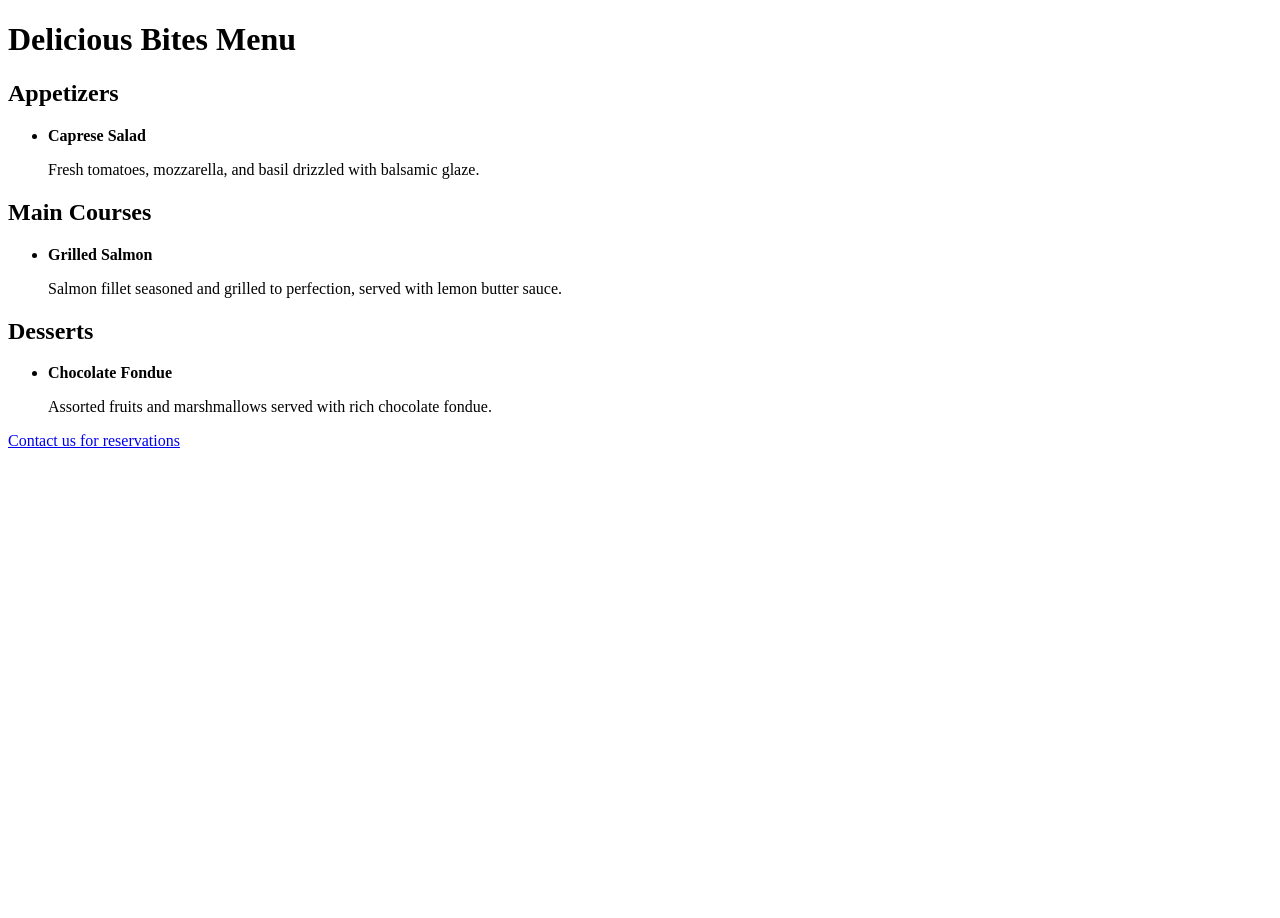
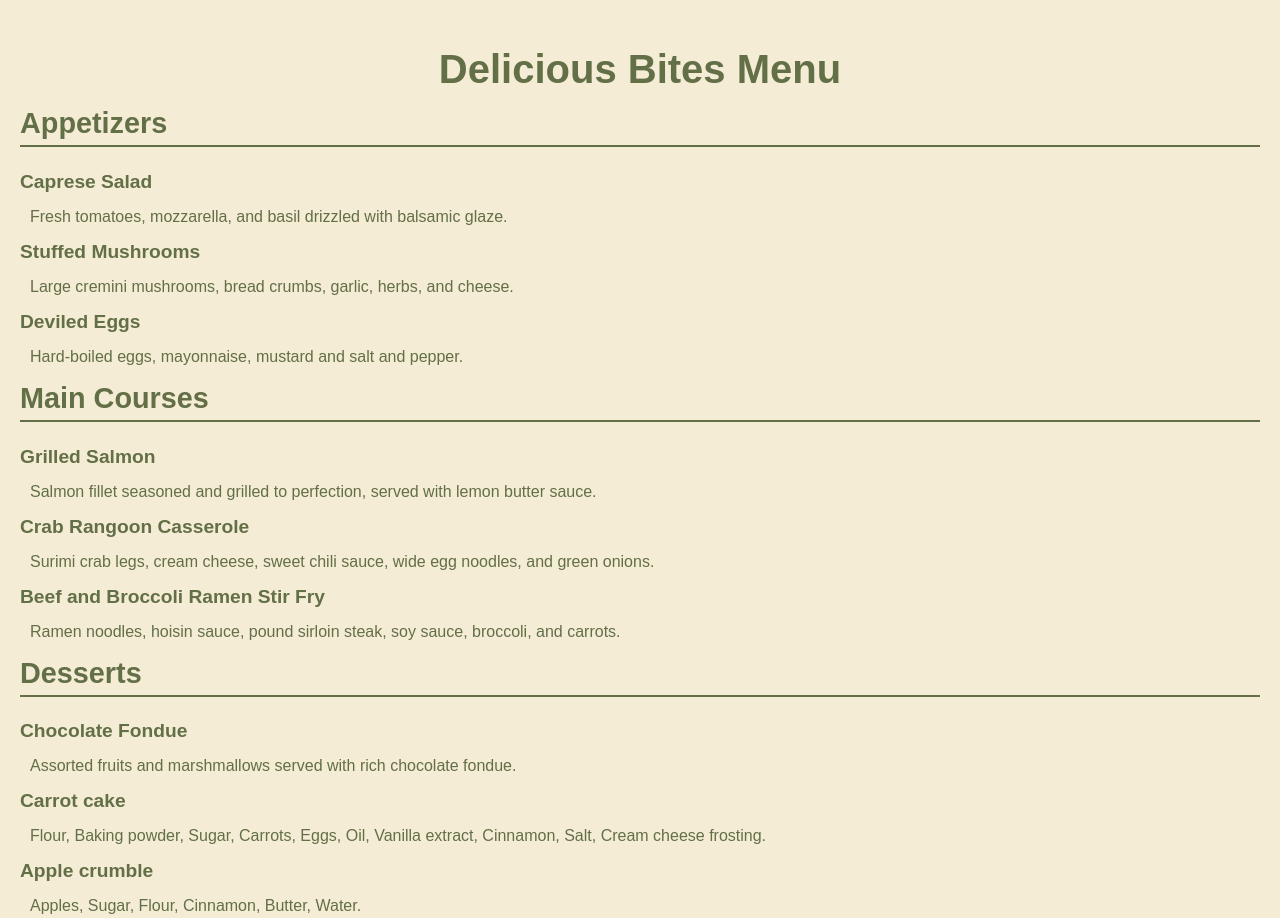
Before and after one commit to CDenn03/html_menu, a plain HTML site: page index.html in a window 1280 px wide. Shown: the top 918 px of the page. Before the commit the page ends 800 px from the top, so only its background shows below. Drawn offline with Linux system fonts and the light colour scheme.

Commit message:
Submission ready

```diff
--- a/index.html
+++ b/index.html
@@ -3,6 +3,7 @@
 <head>
   <meta charset="UTF-8">
   <meta name="viewport" content="width=device-width, initial-scale=1.0">
+  <link rel="stylesheet" href="styles.css">
 <title>Delicious Bites Menu</title>
 </head>
 <body>
@@ -13,6 +14,14 @@
       <strong>Caprese Salad</strong>
       <p>Fresh tomatoes, mozzarella, and basil drizzled with balsamic glaze.</p>
     </li>
+    <li>
+      <strong>Stuffed Mushrooms</strong>
+      <p>Large cremini mushrooms, bread crumbs, garlic, herbs, and cheese.</p>
+    </li>
+    <li>
+      <strong>Deviled Eggs</strong>
+      <p>Hard-boiled eggs, mayonnaise, mustard and salt and pepper.</p>
+    </li>
     <!-- Add two more appetizer items with descriptions -->
    </ul>
   <h2>Main Courses</h2>
@@ -20,6 +29,14 @@
      <li>
       <strong>Grilled Salmon</strong>
        <p>Salmon fillet seasoned and grilled to perfection, served with lemon butter sauce.</p>
+     </li>
+     <li>
+      <strong>Crab Rangoon Casserole</strong>
+       <p>Surimi crab legs, cream cheese, sweet chili sauce, wide egg noodles, and green onions.</p>
+     </li>
+     <li>
+      <strong>Beef and Broccoli Ramen Stir Fry</strong>
+       <p>Ramen noodles, hoisin sauce, pound sirloin steak, soy sauce, broccoli, and carrots.</p>
      </li>
    <!-- Add two more main course items with descriptions -->
    </ul>
@@ -29,6 +46,14 @@
         <strong>Chocolate Fondue</strong>
        <p>Assorted fruits and marshmallows served with rich chocolate fondue.</p>
     </li>
+      <li>
+        <strong>Carrot cake</strong>
+       <p>Flour, Baking powder, Sugar, Carrots, Eggs, Oil, Vanilla extract, Cinnamon, Salt, Cream cheese frosting.</p>
+    </li>
+      <li>
+        <strong>Apple crumble</strong>
+       <p>Apples, Sugar, Flour, Cinnamon, Butter, Water.</p>
+    </li>
     <!-- Add two more dessert items with descriptions -->
   </ul>
    <p><a href="contact.html">Contact us for reservations</a></p>
--- /dev/null
+++ b/styles.css
@@ -0,0 +1,75 @@
+:root {
+  --primary-color: #414f25;
+  --secondary-color: #DDA853;
+  --accent-color: #decdc3;
+  --background-color: #F5ECD5;
+  --text-color: #626F47;
+  --heading-color: #626F47;
+  --link-color: #DDA853;
+  --heading-color-secondary: #DDA853;
+}
+/* Body styling */
+body {
+  background-color: var(--background-color);
+  font-family: 'Poppins', sans-serif;
+  margin: 0;
+  padding: 20px;
+  color: var(--text-color);
+}
+/* Headings */
+h1 {
+  text-align: center;
+  color: var(--heading-color);
+  font-size: 2.5em;
+  margin-bottom: 5px;
+}
+
+h2 {
+  color: var(--heading-color);
+  font-size: 1.8em;
+  margin-top: 15px;
+  border-bottom: 2px solid var(--heading-color);
+  padding-bottom: 5px;
+}
+/* lists */
+ul {
+  list-style: none;
+  padding: 0;
+}
+
+li {
+  margin: 15px 0;
+}
+/* Dishes name */
+strong {
+  font-size: 1.2em;
+  color: var(--heading-color);
+}
+
+p {
+  margin: 15px 0 0 10px;
+  color: var(--text-color);
+  font-size: 1em;
+}
+
+a {
+  color: var(--link-color);
+  text-decoration: none;
+  position: relative;
+  font-size: 1em;
+}
+
+a::after {
+  content: '';
+  position: absolute;
+  width: 0;
+  height: 2px;
+  bottom: -5px;
+  left: 0;
+  background-color: var(--secondary-color);
+  transition: width 0.3s ease;
+}
+
+a:hover::after {
+  width: 100%;
+}
```
